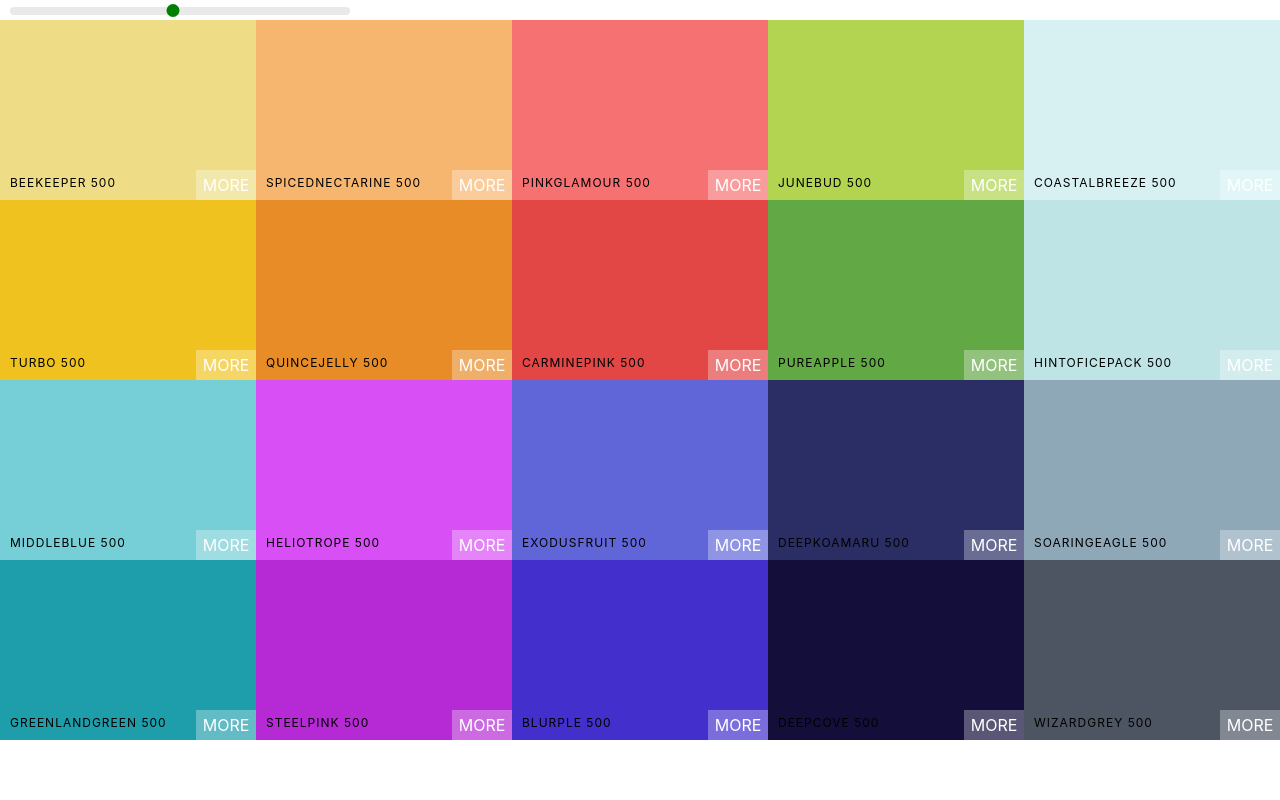
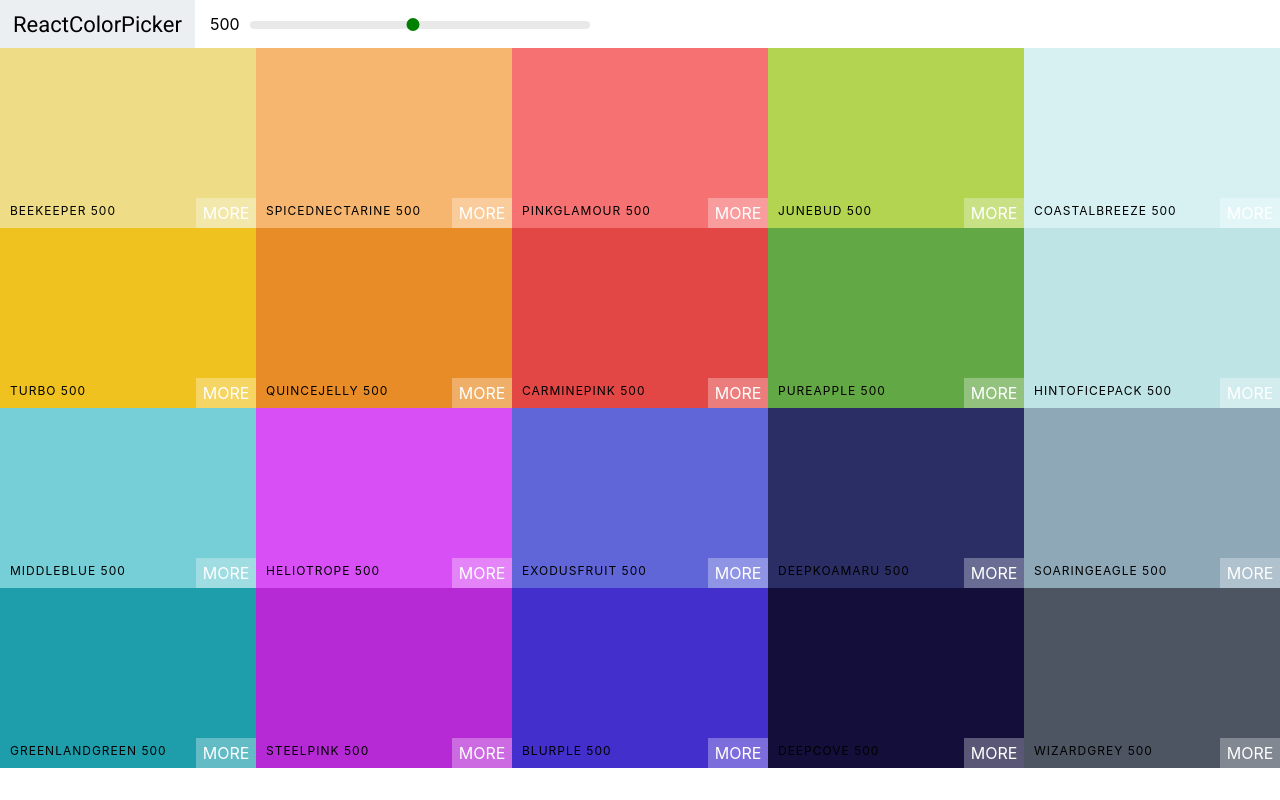
Before and after one commit to jayBCodingMachine/colors-app, a React (Create React App) app: page / in a window 1280 px wide. Built offline with nearby package versions, Linux system fonts and the light colour scheme.

Commit message:
Add NavBar and Font

```diff
--- a/public/index.html
+++ b/public/index.html
@@ -3,18 +3,36 @@
 	<head>
 		<meta charset="utf-8" />
 		<link rel="icon" href="%PUBLIC_URL%/favicon.ico" />
-    <meta name="viewport" content="width=device-width, initial-scale=1" />
+		<meta
+			name="viewport"
+			content="width=device-width, initial-scale=1"
+		/>
 		<meta name="theme-color" content="#000000" />
 		<meta
 			name="description"
 			content="Web site created using create-react-app"
 		/>
-    <link rel="apple-touch-icon" href="%PUBLIC_URL%/logo192.png" />
+		<link
+			rel="preconnect"
+			href="https://fonts.gstatic.com"
+		/>
+		<link
+			href="https://fonts.googleapis.com/css2?family=Roboto:ital,wght@0,100;0,400;1,700&display=swap"
+			rel="stylesheet"
+		/>
+
+		<link
+			rel="apple-touch-icon"
+			href="%PUBLIC_URL%/logo192.png"
+		/>
 		<!--
       manifest.json provides metadata used when your web app is installed on a
       user's mobile device or desktop. See https://developers.google.com/web/fundamentals/web-app-manifest/
     -->
-    <link rel="manifest" href="%PUBLIC_URL%/manifest.json" />
+		<link
+			rel="manifest"
+			href="%PUBLIC_URL%/manifest.json"
+		/>
 		<!--
       Notice the use of %PUBLIC_URL% in the tags above.
       It will be replaced with the URL of the `public` folder during the build.
@@ -27,7 +45,10 @@
 		<title>React App</title>
 	</head>
 	<body>
-    <noscript>You need to enable JavaScript to run this app.</noscript>
+		<noscript
+			>You need to enable JavaScript to run this
+			app.</noscript
+		>
 		<div id="root"></div>
 		<!--
       This HTML file is a template.
--- a/src/ColorBox.css
+++ b/src/ColorBox.css
@@ -63,7 +63,7 @@
 	z-index: 0;
 	width: 100%;
 	height: 100%;
-	transition: transform 0.6s ease-in-out;
+	transition: transform 0.8s ease-in-out;
 	transform: scale(0.1);
 }
 
--- /dev/null
+++ b/src/NavBar.js
@@ -0,0 +1,31 @@
+import React, { Component } from "react";
+import Slider from "rc-slider";
+import "rc-slider/assets/index.css";
+import "./Navbar.css";
+
+class Navbar extends Component {
+	render() {
+		const { level, changeLevel } = this.props;
+		return (
+			<header className="Navbar">
+				<div className="logo">
+					<a href="#">ReactColorPicker</a>
+				</div>
+				<div className="slider-container">
+					<span>{level}</span>
+					<div className="slider">
+						<Slider
+							defaultValue={level}
+							min={100}
+							max={900}
+							step={100}
+							onAfterChange={changeLevel}
+						/>
+					</div>
+				</div>
+			</header>
+		);
+	}
+}
+
+export default Navbar;
--- /dev/null
+++ b/src/Navbar.css
@@ -0,0 +1,49 @@
+.Navbar {
+	display: flex;
+	align-items: center;
+	justify-content: flex-start;
+	height: 6vh;
+}
+
+.logo {
+	margin-right: 15px;
+	padding: 0 13px;
+	font-size: 22px;
+	background-color: #eceff1;
+	font-family: Roboto;
+	height: 100%;
+	display: flex;
+	align-items: center;
+}
+
+.logo a {
+	text-decoration: none;
+	color: black;
+}
+
+.slider {
+	width: 340px;
+	margin: 0 10px;
+	display: inline-block;
+}
+
+.rc-slider-track {
+	background-color: transparent;
+}
+.rc-slider-rail {
+	height: 8px;
+}
+
+.rc-slider-handle,
+.rc-slider-handle:active,
+.rc-slider-handle:hover,
+.rc-slider-handle:focus {
+	background-color: green;
+	outline: none;
+	border: 2px solid green;
+	box-shadow: none;
+	width: 13px;
+	height: 13px;
+	margin-left: -7px;
+	margin-top: -3px;
+}
--- a/src/Palette.css
+++ b/src/Palette.css
@@ -5,30 +5,3 @@
 .Palette-colors {
 	height: 90%;
 }
-
-.slider {
-	width: 340px;
-	margin: 0 10px;
-	display: inline-block;
-}
-
-.rc-slider-track {
-	background-color: transparent;
-}
-.rc-slider-rail {
-	height: 8px;
-}
-
-.rc-slider-handle,
-.rc-slider-handle:active,
-.rc-slider-handle:hover,
-.rc-slider-handle:focus {
-	background-color: green;
-	outline: none;
-	border: 2px solid green;
-	box-shadow: none;
-	width: 13px;
-	height: 13px;
-	margin-left: -7px;
-	margin-top: -3px;
-}
--- a/src/Palette.js
+++ b/src/Palette.js
@@ -1,7 +1,7 @@
 import React, { Component } from "react";
 import ColorBox from "./ColorBox";
-import Slider from "rc-slider";
-import "rc-slider/assets/index.css";
+import Navbar from "./NavBar";
+
 //make sure palette css comes last for slider specificity
 import "./Palette.css";
 
@@ -30,16 +30,10 @@ class Palette extends Component {
 
 		return (
 			<div className="Palette">
-				<div className="slider">
-					<Slider
-						defaultValue={this.state.level}
-						min={100}
-						max={900}
-						step={100}
-						onAfterChange={this.changeLevel}
-					/>
-				</div>
-
+				<Navbar
+					level={level}
+					changeLevel={this.changeLevel}
+				/>
 				{/* {nav bar goes here} */}
 				<div className="Palette-colors">{colorBoxes}</div>
 				{/* footer  */}
```
Lines whose indentation alone changed are shown as unchanged.
